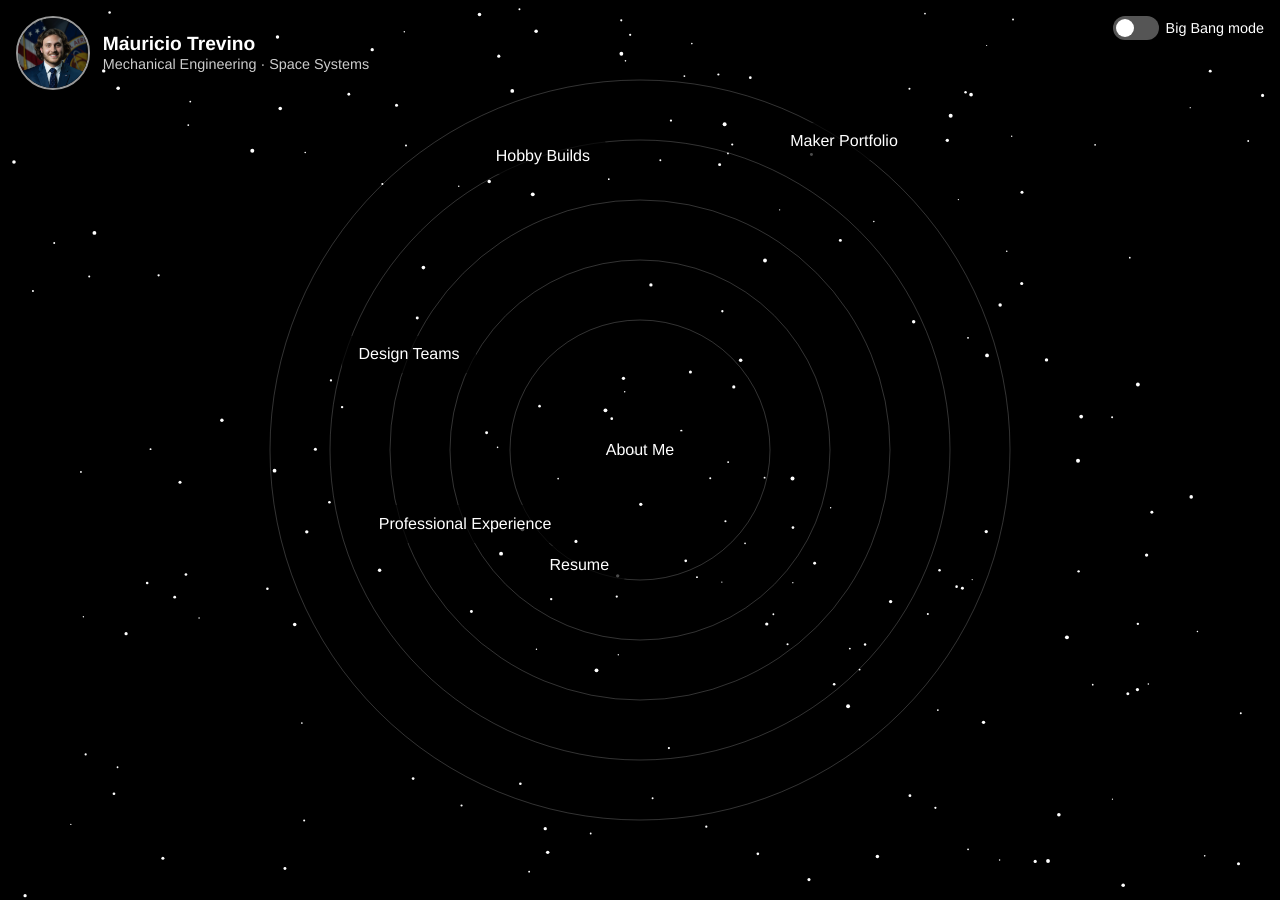
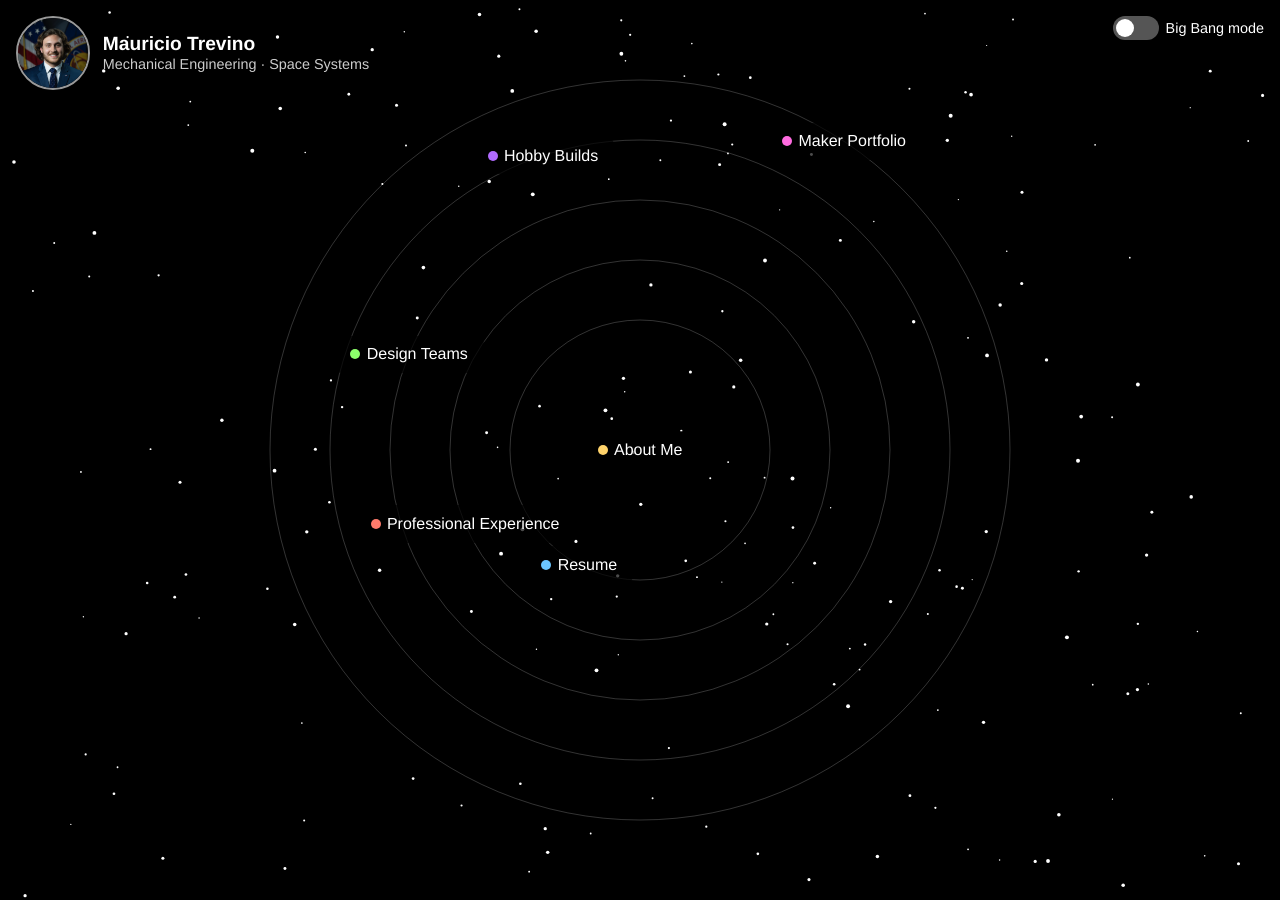
Before and after one commit to MAT-IV/MAT-IV.github.io, a Jekyll site: the page built from index.html, in a window 1280 px wide. Built offline with Jekyll 4.4.1, drawn with Linux system fonts in a browser that asks for light colours.

Commit message:
Update main.css

```diff
--- a/assets/css/main.css
+++ b/assets/css/main.css
@@ -149,3 +149,27 @@ html, body {
 .switch input:checked + .slider:before {
   transform: translateX(22px);
 }
+
+
+.orbit-item {
+  position: fixed;
+  display: inline-flex;
+  align-items: center;
+  gap: 0.4rem;
+  /* existing styles... */
+}
+
+.orbit-item::before {
+  content: "";
+  width: 10px;
+  height: 10px;
+  border-radius: 50%;
+  background: #ffd36b; /* default planet color */
+}
+
+/* Different colors per link via nth-child */
+.orbit-item:nth-child(2)::before { background: #6bc5ff; }
+.orbit-item:nth-child(3)::before { background: #ff7b6b; }
+.orbit-item:nth-child(4)::before { background: #8dff6b; }
+.orbit-item:nth-child(5)::before { background: #b16bff; }
+.orbit-item:nth-child(6)::before { background: #ff6be0; }
```
